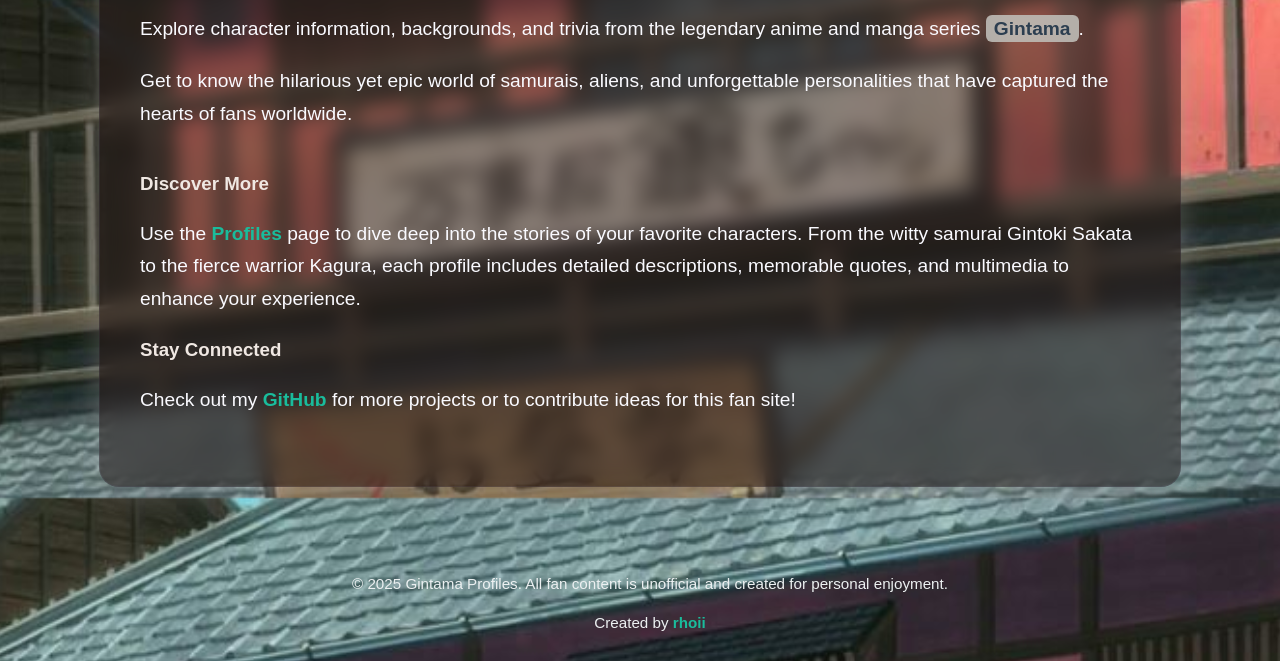
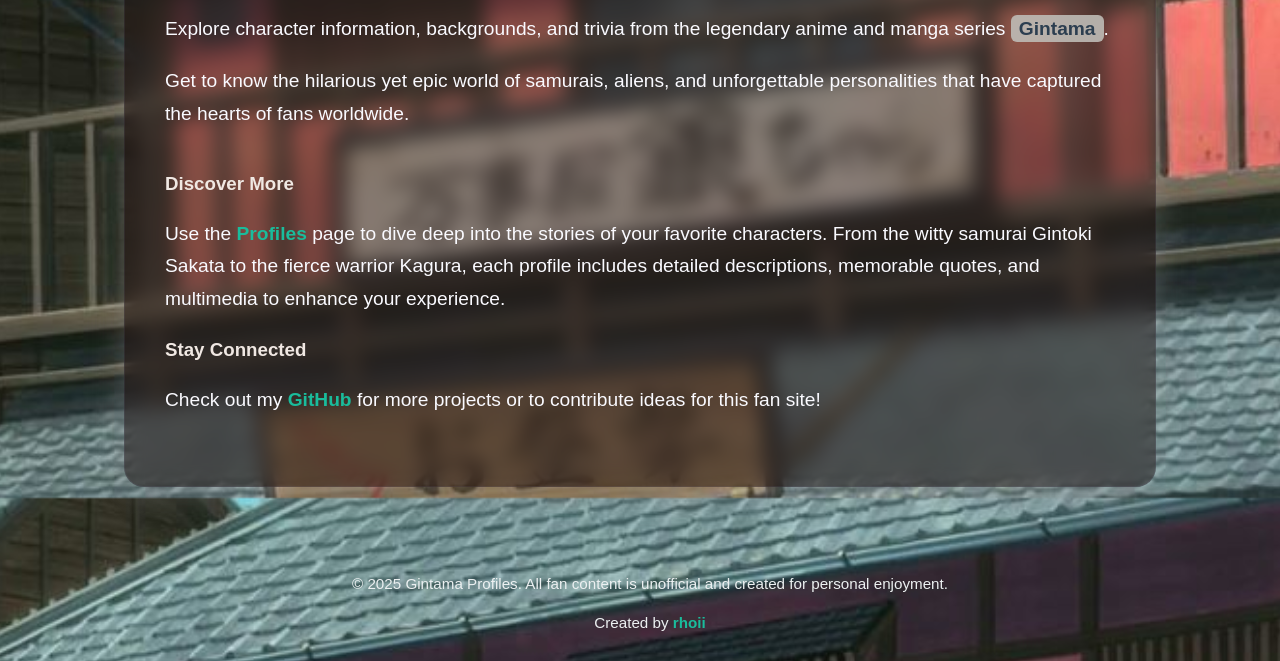
Before and after one commit to rhoii/Gintama-Profiles-, a plain HTML site: page index.html in a window 1280 px wide. Shown: the part 302-963 px from the top of the page. Drawn offline with Linux system fonts and the light colour scheme.

Commit message:
container css

```diff
--- a/style.css
+++ b/style.css
@@ -310,7 +310,7 @@ body {
 
   /* === Sections (Hero, About, etc.) === */
   .container {
-    max-width: 1000px;
+    max-width: 950px;
     margin: 0 auto;
     padding: 50px 40px;
     border-radius: 20px;
```
